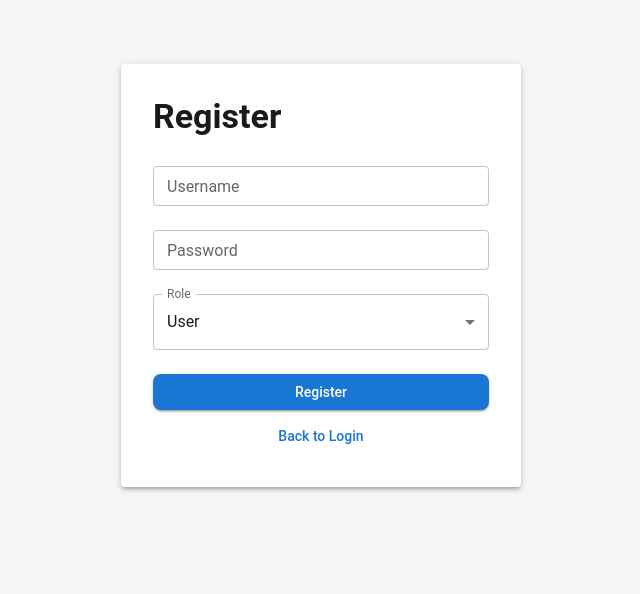
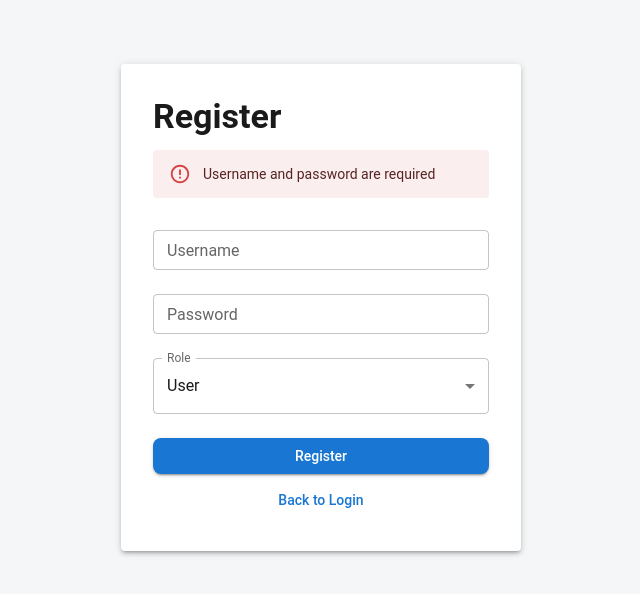
Before and after one commit to hananya-ruderman/Inventory-Management-System, a React (Vite) app in the folder frontend/: page /register in a window 1280 px wide. Both pictures are taken after a click on the button "Register". Shown: the top 594 px of the page, without its empty margins (319-959 px from the left). Built offline with nearby package versions, Linux system fonts and the light colour scheme; no server answers.

Commit message:
Replace browser alert with MUI Alert

```diff
--- a/frontend/src/pages/register/register.tsx
+++ b/frontend/src/pages/register/register.tsx
@@ -12,29 +12,34 @@ import {
   InputLabel,
   Select,
   MenuItem,
+  Alert,
 } from "@mui/material";
 
 export default function Register() {
   const [username, setUsername] = useState("");
   const [password, setPassword] = useState("");
   const [role, setRole] = useState<"admin" | "user">("user");
+  const [error, setError] = useState<string | null>(null);
   const navigate = useNavigate();
 
   async function handleRegister() {
+    setError(null);
+
     if (!username || !password) {
-      alert("Username and password are required");
+      setError("Username and password are required");
       return;
     }
+
     try {
       await register({ username, password, role });
       navigate("/login");
     } catch (error) {
       if (error instanceof Error) {
         logger.warn("Registration failed:", error.message);
-        alert(`Registration failed: ${error.message}`);
+        setError(error.message);
       } else {
         logger.warn("Registration failed:", error);
-        alert("Registration failed: An unknown error occurred");
+        setError("An unknown error occurred");
       }
     }
   }
@@ -58,6 +63,12 @@ export default function Register() {
         <Typography variant="h4" gutterBottom>
           Register
         </Typography>
+
+        {error && (
+          <Alert severity="error" sx={{ mb: 2 }}>
+            {error}
+          </Alert>
+        )}
 
         <TextField
           label="Username"
```
